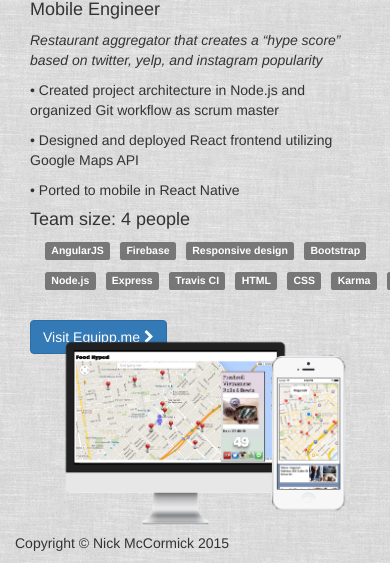
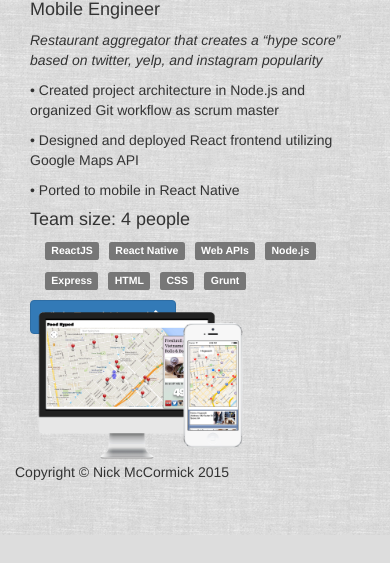
Before and after one commit to kenning/portfolio, a Node server app: page /foodhyped in a window 390 px wide; the page is wider, and only the part inside the window is pictured. Shown: the part 309-872 px from the top of that part. After the commit the page ends 841 px from the top of that part, so only its background shows below. Run offline with Node 20, Linux system fonts and the light colour scheme.

Commit message:
portfolio page done for equipp, breannabaker.com, foodhyped

```diff
--- a/client/sass/app.scss
+++ b/client/sass/app.scss
@@ -56,8 +56,10 @@
 }
 
 .small-window-image{
-  width:100%;
-  margin-top:-130px;
+  width:120%;
+  margin-left:-180px;
+  margin-top:-120px;
+  right:0px;
   z-index:-1;
 }
 
@@ -121,15 +123,15 @@
   padding-top:160px;
 
   @include large-width{
-    padding-top:20px;
+    padding-top:30px;
   }
 
   @include medium{
-    padding-top: 20px;
+    padding-top: 30px;
   }
 
   @include medium-width-short-height{
-    padding-top: 20px;
+    padding-top: 30px;
   }
 
 }
--- a/public/stylesheets/app.css
+++ b/public/stylesheets/app.css
@@ -1 +1 @@
-body{background:url(../images/grey_linen.png)}@media (min-width:768px) and (min-height:600px){footer .big-picture{position:absolute!important;bottom:0!important}}@media (min-width:992px){footer .big-picture{position:absolute!important;bottom:0!important}}.portfolio-description{font-style:italic}.label-spacing{margin:5px}.label-line{margin:10px}.small-window-image{width:100%;margin-top:-130px;z-index:-1}.bg-wrapper{height:100%;width:100%;right:0;position:absolute;background-position:bottom right;background-size:contain;background-repeat:no-repeat}.small-window{display:inline}@media (min-width:992px){.small-window{display:none}}.medium-window{display:none}@media (min-width:768px) and (min-height:600px){.small-window{display:none}.medium-window{display:inline}}@media (min-width:992px){.medium-window{display:inline}}.appear-on-mobile{display:inline-block}.blank{visibility:hidden}.navbar-padding{padding-top:160px}@media (min-width:992px){.appear-on-mobile{display:none}.navbar-padding{padding-top:20px}}@media (min-width:768px) and (min-height:600px){.appear-on-mobile{display:none}.navbar-padding{padding-top:20px}}@media (min-width:768px) and (max-width:992px) and (max-height:600px){.appear-on-mobile{display:none}.navbar-padding{padding-top:20px}}.navbar-text{margin-bottom:5px}.navbar-text:hover,.white-text{color:#fff!important}.grey-text{color:#9d9d9d!important}
+body{background:url(../images/grey_linen.png)}@media (min-width:768px) and (min-height:600px){footer .big-picture{position:absolute!important;bottom:0!important}}@media (min-width:992px){footer .big-picture{position:absolute!important;bottom:0!important}}.portfolio-description{font-style:italic}.label-spacing{margin:5px}.label-line{margin:10px}.small-window-image{width:120%;margin-left:-180px;margin-top:-120px;right:0;z-index:-1}.bg-wrapper{height:100%;width:100%;right:0;position:absolute;background-position:bottom right;background-size:contain;background-repeat:no-repeat}.small-window{display:inline}@media (min-width:992px){.small-window{display:none}}.medium-window{display:none}@media (min-width:768px) and (min-height:600px){.small-window{display:none}.medium-window{display:inline}}@media (min-width:992px){.medium-window{display:inline}}.appear-on-mobile{display:inline-block}.blank{visibility:hidden}.navbar-padding{padding-top:160px}@media (min-width:992px){.appear-on-mobile{display:none}.navbar-padding{padding-top:30px}}@media (min-width:768px) and (min-height:600px){.appear-on-mobile{display:none}.navbar-padding{padding-top:30px}}@media (min-width:768px) and (max-width:992px) and (max-height:600px){.appear-on-mobile{display:none}.navbar-padding{padding-top:30px}}.navbar-text{margin-bottom:5px}.navbar-text:hover,.white-text{color:#fff!important}.grey-text{color:#9d9d9d!important}
--- a/views/foodhyped.jade
+++ b/views/foodhyped.jade
@@ -15,20 +15,17 @@
         p • Ported to mobile in React Native
         h4 Team size: 4 people
         .label-line
-          span.label.label-default.label-spacing AngularJS
-          span.label.label-default.label-spacing Firebase
-          span.label.label-default.label-spacing Responsive design
-          span.label.label-default.label-spacing Bootstrap
+          span.label.label-default.label-spacing ReactJS
+          span.label.label-default.label-spacing React Native
+          span.label.label-default.label-spacing Web APIs
+          span.label.label-default.label-spacing Node.js
         .label-line
-          span.label.label-default.label-spacing Node.js
           span.label.label-default.label-spacing Express
-          span.label.label-default.label-spacing Travis CI
           span.label.label-default.label-spacing HTML
           span.label.label-default.label-spacing CSS
-          span.label.label-default.label-spacing Karma
           span.label.label-default.label-spacing Grunt
+        a(class="btn btn-primary" href="http://foodhyped.nickmc.co")
+          |Visit Food Hyped
+          i(class="fa fa-chevron-right")
         br
-        a(class="btn btn-primary" href="http://equipp.me")
-          |Visit Equipp.me
-          i(class="fa fa-chevron-right")
         img(class="small-window small-window-image" src="#{bg}")
--- a/views/portfolio.jade
+++ b/views/portfolio.jade
@@ -17,7 +17,7 @@
       h3 Equipp.me
       h4 Full-Stack Engineer
       p.portfolio-description
-        |Team management platform with chat, calendar, document store, and agile to do list
+        |Single-page team management platform with chat, calendar, document store, and agile to do list
       p Lorem ipsum dolor sit amet, consectetur adipisicing elit. Aliquid, quo, minima, inventore voluptatum saepe quos nostrum provident ex quisquam hic odio repellendus atque porro distinctio quae id laboriosam facilis dolorum.
       a(class="btn btn-primary" href="/equipp")
         |Go
```
Also changed, not shown: client/built/app.css (+7 -5 lines), views/breannabaker.jade (+13 -1 lines), views/equipp.jade (+4 -3 lines), public/images/breannabaker/breanna-detail-lowq.png, public/images/equipp/equipp-detail-lowq.png, public/images/foodhyped/foodhyped-detail-lowq.png, 1 other file.
